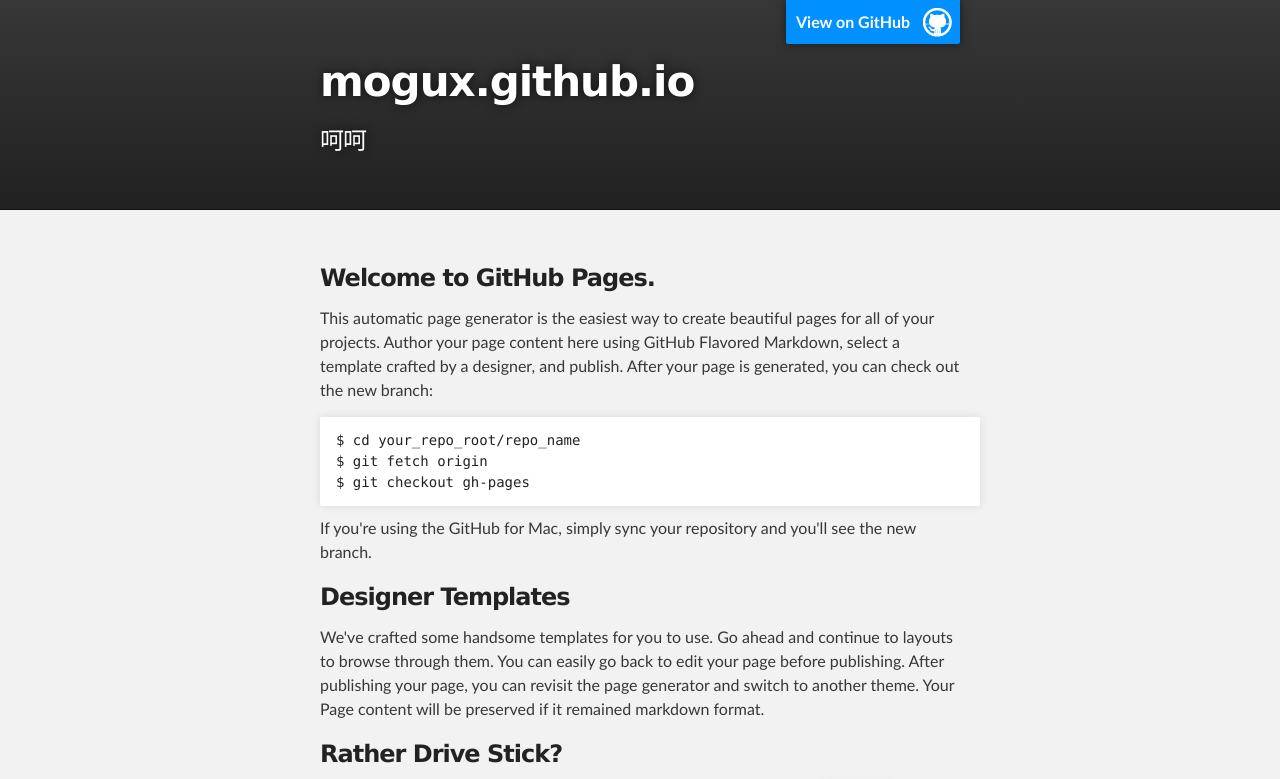
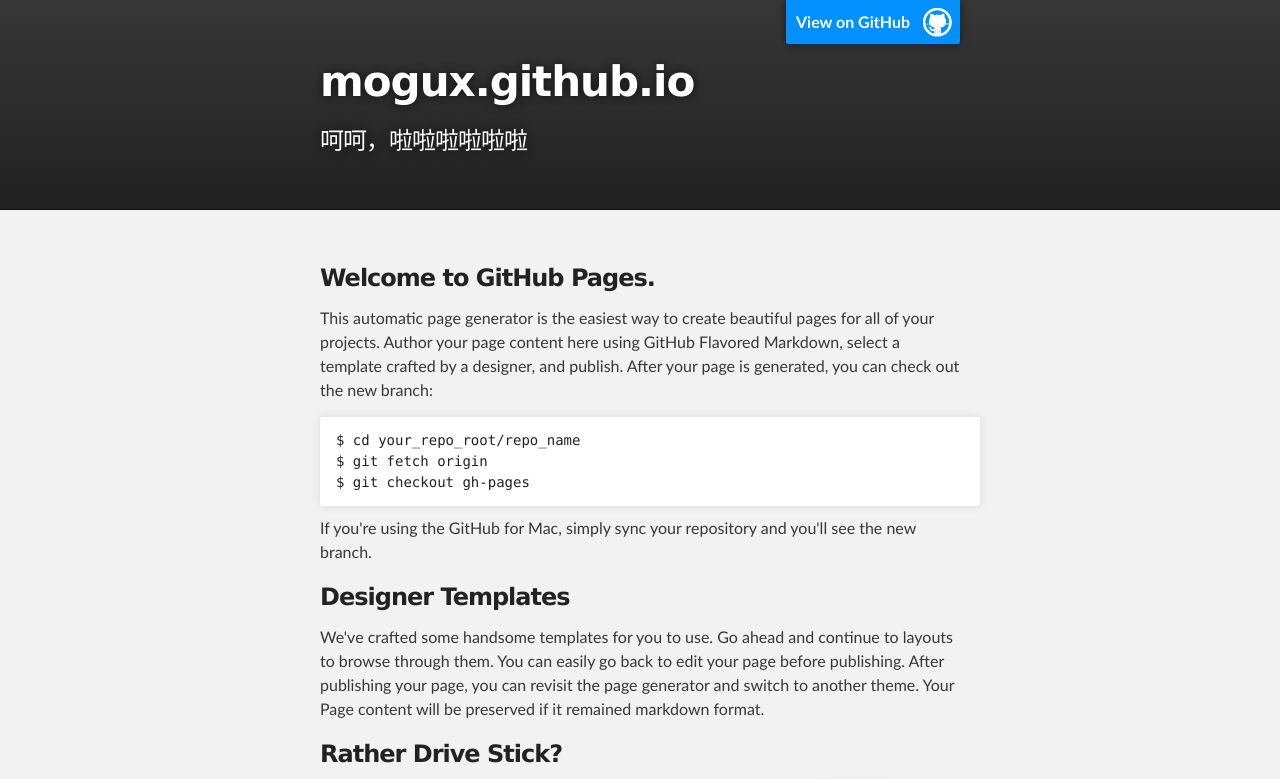
Before and after one commit to mogux/mogux.github.io, a plain HTML site: page index.html in a window 1280 px wide. Shown: the top 779 px of the page. Drawn offline with Linux system fonts and the light colour scheme.

Commit message:
test modify two

```diff
--- a/index.html
+++ b/index.html
@@ -19,7 +19,7 @@
           <a id="forkme_banner" href="https://github.com/mogux">View on GitHub</a>
 
           <h1 id="project_title">mogux.github.io</h1>
-          <h2 id="project_tagline">呵呵</h2>
+          <h2 id="project_tagline">呵呵，啦啦啦啦啦啦</h2>
 
         </header>
     </div>
```
